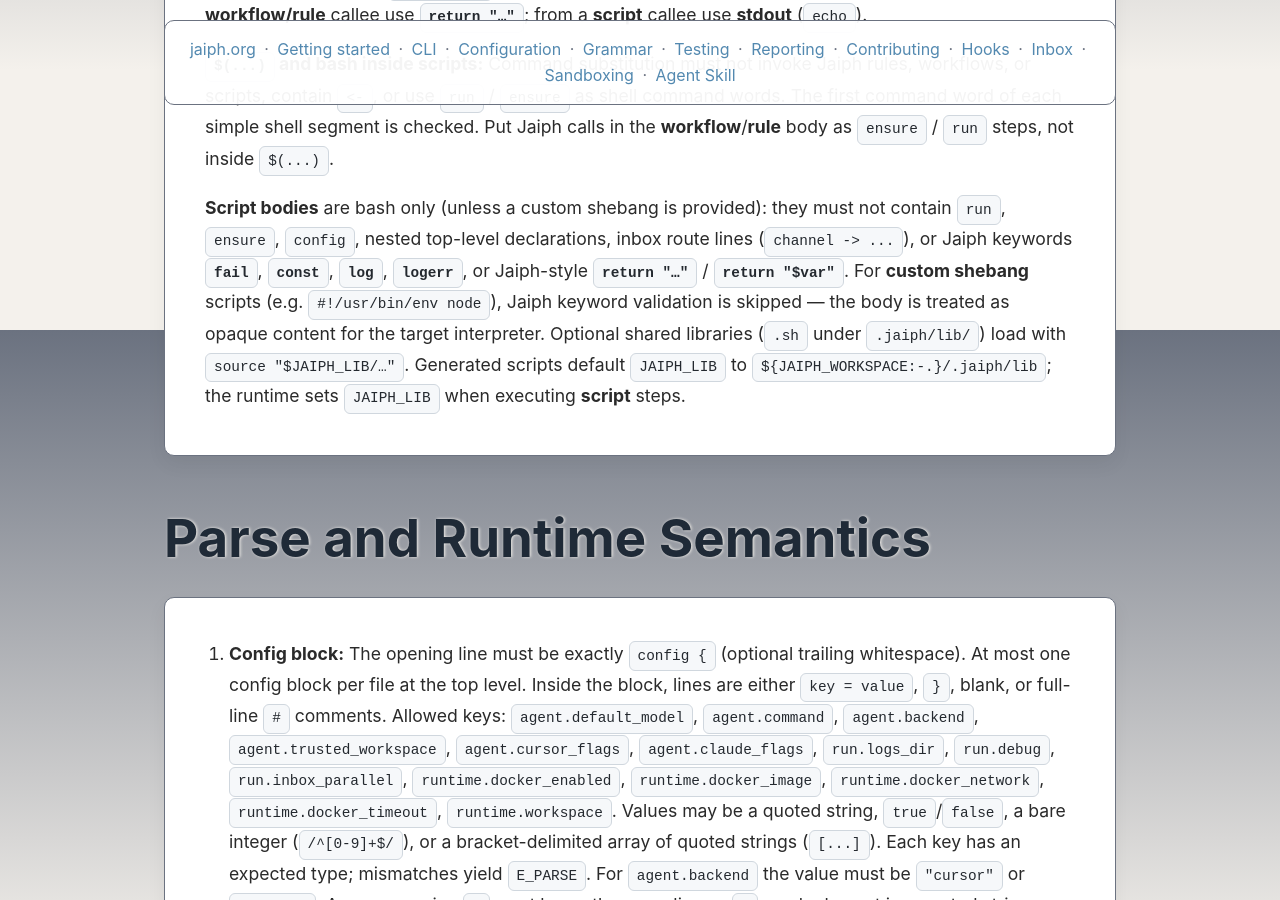
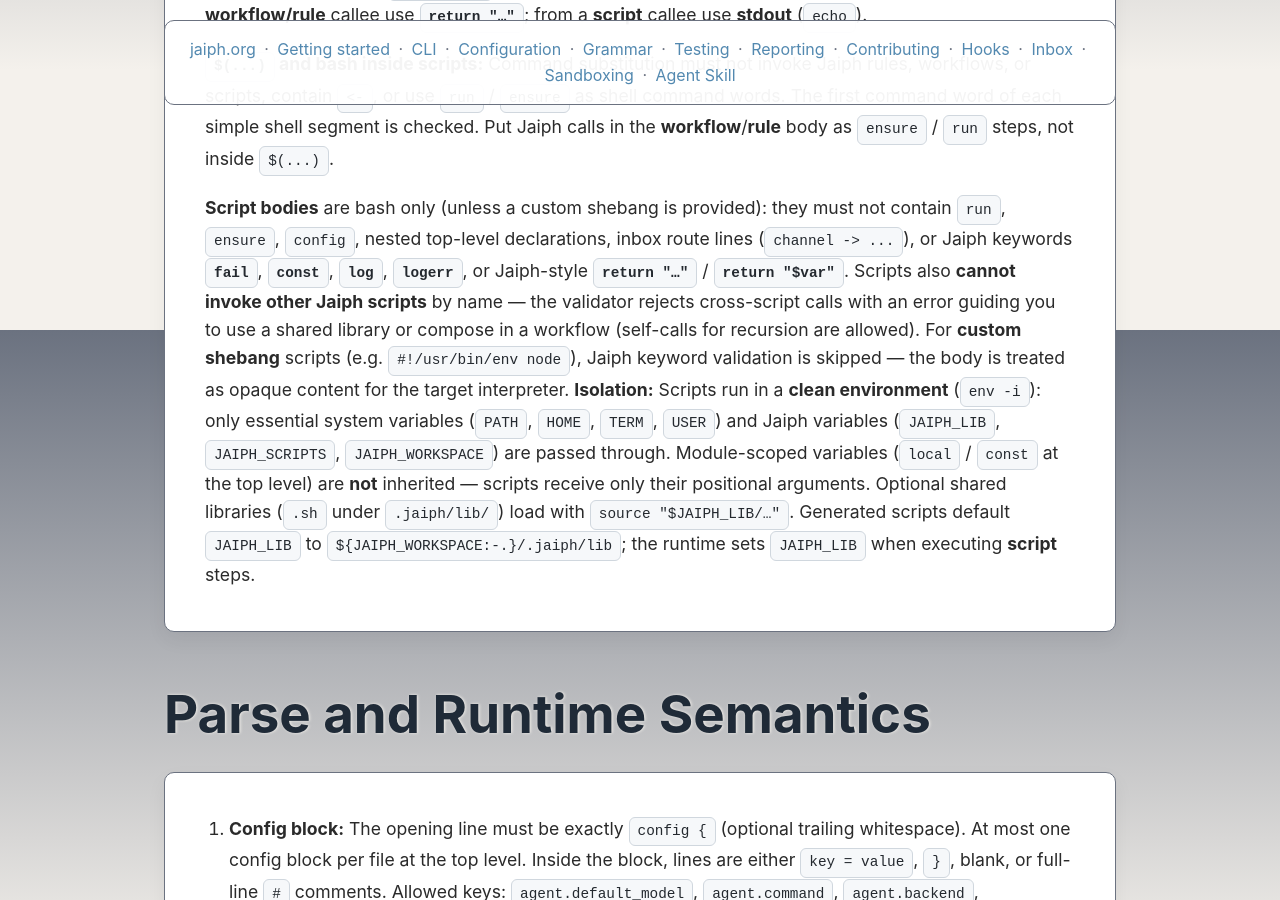
Before and after one commit to jaiphlang/jaiph, a Jekyll site: the page built from docs/grammar.md, in a window 1280 px wide and 900 px high, scrolled down 8670 px. Built offline with Jekyll 4.4.1, drawn with Linux system fonts in a browser that asks for light colours; some of the changed text lies outside the part shown.

Commit message:
Feat: script isolation with env-i, cross-script call detection, and shared lib support
Scripts now execute in a clean process environment via `env -i`, inheriting
only essential system variables (PATH, HOME, TERM, USER) and Jaiph-specific
ones (JAIPH_LIB, JAIPH_SCRIPTS, JAIPH_WORKSPACE). Module-scoped local/const
variables are no longer forwarded to standalone script files (env shims
removed). The validator rejects cross-script calls while allowing self-
recursion. Adds E2E test 101_script_isolation.sh, updates test 91 to assert
script isolation, and includes compiler golden tests for the new behavior.
Documentation updated across README, grammar, getting-started, and changelog.

Signed-off-by: Jakub Dzikowski <jakub.t.dzikowski@gmail.com>

```diff
--- a/docs/grammar.md
+++ b/docs/grammar.md
@@ -230,7 +230,7 @@ Jaiph separates **managed** invocations (step records under `.jaiph/runs`, deter
 
 **`$(...)` and bash inside scripts:** Command substitution must not invoke Jaiph rules, workflows, or scripts, contain `<-`, or use `run` / `ensure` as shell command words. The first command word of each simple shell segment is checked. Put Jaiph calls in the **workflow**/**rule** body as `ensure` / `run` steps, not inside `$(...)`.
 
-**Script bodies** are bash only (unless a custom shebang is provided): they must not contain `run`, `ensure`, `config`, nested top-level declarations, inbox route lines (`channel -> ...`), or Jaiph keywords **`fail`**, **`const`**, **`log`**, **`logerr`**, or Jaiph-style **`return "…"`** / **`return "$var"`**. For **custom shebang** scripts (e.g. `#!/usr/bin/env node`), Jaiph keyword validation is skipped — the body is treated as opaque content for the target interpreter. Optional shared libraries (`.sh` under `.jaiph/lib/`) load with `source "$JAIPH_LIB/…"`. Generated scripts default `JAIPH_LIB` to `${JAIPH_WORKSPACE:-.}/.jaiph/lib`; the runtime sets `JAIPH_LIB` when executing **script** steps.
+**Script bodies** are bash only (unless a custom shebang is provided): they must not contain `run`, `ensure`, `config`, nested top-level declarations, inbox route lines (`channel -> ...`), or Jaiph keywords **`fail`**, **`const`**, **`log`**, **`logerr`**, or Jaiph-style **`return "…"`** / **`return "$var"`**. Scripts also **cannot invoke other Jaiph scripts** by name — the validator rejects cross-script calls with an error guiding you to use a shared library or compose in a workflow (self-calls for recursion are allowed). For **custom shebang** scripts (e.g. `#!/usr/bin/env node`), Jaiph keyword validation is skipped — the body is treated as opaque content for the target interpreter. **Isolation:** Scripts run in a **clean environment** (`env -i`): only essential system variables (`PATH`, `HOME`, `TERM`, `USER`) and Jaiph variables (`JAIPH_LIB`, `JAIPH_SCRIPTS`, `JAIPH_WORKSPACE`) are passed through. Module-scoped variables (`local` / `const` at the top level) are **not** inherited — scripts receive only their positional arguments. Optional shared libraries (`.sh` under `.jaiph/lib/`) load with `source "$JAIPH_LIB/…"`. Generated scripts default `JAIPH_LIB` to `${JAIPH_WORKSPACE:-.}/.jaiph/lib`; the runtime sets `JAIPH_LIB` when executing **script** steps.
 
 ## Parse and Runtime Semantics
 
@@ -238,7 +238,7 @@ Jaiph separates **managed** invocations (step records under `.jaiph/runs`, deter
 2. **ensure:** An optional argument tail after the REF is passed through to the shell (e.g. `ensure check_branch "$1"`). With `recover`, the step becomes a retry loop: run the condition; on failure run the recover body; repeat until the condition passes or max retries are reached. **Syntax constraints:** all rule arguments must appear **before** `recover` — placing arguments after `recover` (e.g. `ensure ci_passes recover "$repo_dir" { … }`) yields `E_PARSE` with a hint showing the valid ordering (`ensure <rule> [args] recover { … }`). A bare `recover` without a recovery block (e.g. `ensure ci_passes "$repo_dir" recover` at end of line) also yields `E_PARSE`. Recover is either a single statement (`ensure dep recover run install_deps`) or a block of statements separated by `;` or newline (`ensure dep recover { run a; run b }`). The recover body sees **`$1`** from the ensure-retry capture channel (`JAIPH_RETURN_VALUE_FILE`) for the failed attempt. For script-driven failures, runtime capture includes script stdout written during that attempt (including nested scripts; stderr only when merged into stdout, e.g. `exec 2>&1` in the script). Step artifacts under `.jaiph/runs/` remain the full record. If none of that applies, **`$1`** may be empty — persist or assert before prompting if your recover text promises a log file on disk.
 3. **Rules:** May use forwarded positional parameters (`$1`, `$2`, `"$@"`) in arguments to `ensure` / `run` and inside string literals. Rule bodies use the same keyword-aware step parser as workflows; validation forbids `prompt`, `send`, `wait`, `ensure … recover`, and `const … = prompt`. **`run`** inside a rule must target a **script** only (not a workflow — use a workflow-level `run` from a caller). **`ensure … recover`** is workflow-only. **Inline brace groups** for short-circuit logic live in **`script`** bodies (e.g. `cmd || { echo >&2 "failed"; return 1; }`), not as raw workflow lines.
 4. **run:** In a **workflow**, `run` targets a **workflow** or **script**. In a **rule**, `run` targets a **script** only. Rules use **`ensure`** for other rules. Optional args after the REF are forwarded to the callee. **Stdout forwarding:** When the caller redirects stdout (e.g. `run greet "alice" > out.txt` or `run produce | tr a-z A-Z`), the callee's stdout is forwarded to the caller's stream *and* written to step artifacts; this applies to background `run … &` as well. **Assignment capture:** For **`run` to a workflow**, the captured value is the callee's explicit **`return "…"`** (via `JAIPH_RETURN_VALUE_FILE`). For **`run` to a script**, capture is **stdout** from the script body.
-5. **Scripts:** Top-level `script` blocks are plain bash with transpiler ref-resolution. **From a workflow or rule**, call with **`run fn [args...]`** only. Do not use Jaiph **`return "…"`** / **`return "$var"`** inside scripts — use **`echo`** / **`printf`** for string data and **`return N`** / **`return $?`** for status. Parsed bodies reject **`fail`**, **`const`**, **`log`**, and **`logerr`** at the Jaiph level (use bash `exit`, `local`, `echo`, `echo >&2`). **Custom shebang (polyglot scripts):** If the first non-empty line of the script body starts with `#!` (e.g. `#!/usr/bin/env node`, `#!/usr/bin/env python3`), it is stored as the script's shebang and excluded from the body commands. Scripts with a non-bash shebang skip Jaiph keyword validation (the body is opaque to the compiler). When no shebang is provided, `#!/usr/bin/env bash` is used as the default. See [Transpilation](#transpilation) for how scripts are emitted as separate executable files.
+5. **Scripts:** Top-level `script` blocks are plain bash with transpiler ref-resolution. **From a workflow or rule**, call with **`run fn [args...]`** only. Do not use Jaiph **`return "…"`** / **`return "$var"`** inside scripts — use **`echo`** / **`printf`** for string data and **`return N`** / **`return $?`** for status. Parsed bodies reject **`fail`**, **`const`**, **`log`**, and **`logerr`** at the Jaiph level (use bash `exit`, `local`, `echo`, `echo >&2`). **Custom shebang (polyglot scripts):** If the first non-empty line of the script body starts with `#!` (e.g. `#!/usr/bin/env node`, `#!/usr/bin/env python3`), it is stored as the script's shebang and excluded from the body commands. Scripts with a non-bash shebang skip Jaiph keyword validation (the body is opaque to the compiler). When no shebang is provided, `#!/usr/bin/env bash` is used as the default. **Isolation:** Scripts run in a **clean process environment** — only positional arguments, essential system variables (`PATH`, `HOME`, `TERM`, `USER`), and Jaiph variables (`JAIPH_LIB`, `JAIPH_SCRIPTS`, `JAIPH_WORKSPACE`) are inherited. Module-scoped `local` / `const` variables are **not** passed to scripts (use shared libraries via `source "$JAIPH_LIB/…"` for common utilities). See [Transpilation](#transpilation) for how scripts are emitted as separate executable files.
 6. **Conditional steps:** Only **brace form** is valid in workflows: `if [not] ensure REF [args] { ... } [ else if [not] ensure|run REF [args] { ... } ] [ else { ... } ]` and `if [not] run REF [args] { ... }` with the same chaining. Only **`ensure`** and **`run`** conditions — express command tests with **`run`** to a **script** (e.g. `if not run file_exists "$1" { fail "missing file" }`). **Branches** contain normal **workflow** steps (same rules as the outer body — no raw shell).
 7. **prompt:** Two forms are supported:
    - `prompt "<text>"` — Sends the text to the agent; compiles to `jaiph::prompt ...` with bash variable expansion.
@@ -269,7 +269,7 @@ Jaiph separates **managed** invocations (step records under `.jaiph/runs`, deter
     - Background work should finish before the **script** or managed step returns, or output may be lost.
     - Do not call Jaiph internals from background subprocesses unless you understand `run.inbox_parallel` locking.
     - Concurrent stdout may interleave in artifacts at the line level (normal Bash).
-18. **Top-level `local` / `const` (env declarations):** `local name = value` or `const name = value` declares a module-scoped variable (same value rules). The variable is transpiled to a prefixed bash variable using `__` as separator (e.g. `const role` in module `entry` becomes `entry__role="..."`). Inside each rule, script, and workflow body, a `local` shim is emitted so that `$role` resolves to the prefixed variable (`local role="$entry__role"`). Variable names participate in the unified namespace — they cannot collide with channel, rule, workflow, or script names. A top-level initializer may reference another module-scoped variable by name; a cyclic chain of references is rejected at transpile time with `E_PARSE`. Variables are module-scoped only and are not exportable; cross-module access is not supported.
+18. **Top-level `local` / `const` (env declarations):** `local name = value` or `const name = value` declares a module-scoped variable (same value rules). The variable is transpiled to a prefixed bash variable using `__` as separator (e.g. `const role` in module `entry` becomes `entry__role="..."`). Inside each **rule** and **workflow** body, a `local` shim is emitted so that `$role` resolves to the prefixed variable (`local role="$entry__role"`). **Scripts do not receive env shims** — they run in full isolation and cannot see module-level variables (use shared libraries or pass data as positional arguments). Variable names participate in the unified namespace — they cannot collide with channel, rule, workflow, or script names. A top-level initializer may reference another module-scoped variable by name; a cyclic chain of references is rejected at transpile time with `E_PARSE`. Variables are module-scoped only and are not exportable; cross-module access is not supported.
 
 ## Validation Rules
 
@@ -292,6 +292,7 @@ Rules:
    - `run` in a **workflow** must target a workflow or script. Using `run` on a rule yields `E_VALIDATE`.
    - `run` in a **rule** must target a **script** (not a workflow or rule).
    - **`$(...)`** and the first command word in **script** bodies must not invoke Jaiph symbols, contain `<-`, or use `run`/`ensure` as shell commands. Script bodies cannot contain `run`, `ensure`, `config`, nested declarations, `channel ->` routes, or Jaiph **`fail` / `const` / `log` / `logerr` / `return "…"`**.
+   - **Cross-script calls are forbidden:** A script body must not invoke another Jaiph script by its transpiled name. The validator checks the leading word of each command against known script symbols and rejects matches with `E_VALIDATE`: `"scripts cannot call other Jaiph scripts; use a shared library or compose in a workflow"`. A script calling **itself** (recursion) is allowed.
    - These checks apply to both local and imported references.
 7. **Send and route validation:** Channel references must resolve to declared channels (`E_VALIDATE` when missing). Route targets must be **workflows**. `name = channel <- …` yields `E_PARSE`. A bare ref on the send RHS that names a workflow/script is rejected with a hint to use **`run`**. Max dispatch depth 100 (`E_DISPATCH_DEPTH`).
 8. **`ensure … recover` ordering and block requirement:** Arguments after `recover` yield `E_PARSE` (rule arguments must appear before `recover`). A `recover` keyword without a following `{ … }` block yields `E_PARSE` (recover requires a block). Valid: `ensure rule [args] recover { … }`. Invalid: `ensure rule recover "arg" { … }`, `ensure rule "arg" recover`.
@@ -305,6 +306,6 @@ Rules:
 3. **Emitted symbols:** Rules, workflows, and scripts share one namespace per module for generated Bash names. Each is emitted as `<module>::<name>::impl` and `<module>::<name>`. The kind (`rule`, `workflow`, `script`) is passed explicitly to `jaiph::run_step`, not encoded in the symbol name. Channels and top-level locals use different naming (`channel` declarations and `module__name` variables); duplicates between those and rules/workflows/scripts are still rejected at parse time (`E_PARSE`).
 4. **Rules:** Each rule is emitted as `<module>::<name>::impl` (the implementation) and `<module>::<name>` (a wrapper that calls `jaiph::run_step <symbol> rule jaiph::execute_readonly <symbol>::impl`). When config is present, the wrapper is invoked inside a metadata scope that sets the config env vars for the duration of the step.
 5. **Workflows:** Each workflow is emitted as `<module>::<name>::impl` and `<module>::<name>`, with the wrapper using `jaiph::run_step <symbol> workflow <symbol>::impl "$@"` and the same metadata-scoping behavior as rules. When a workflow has its own `config` block, a dedicated `<module>::<name>::with_metadata_scope` bash function is emitted that saves, sets, and restores the config env vars — and locks its overrides (`_LOCKED=1`) so that inner module-scope wrappers (e.g. for rules or scripts called from the workflow) do not revert the workflow's values. The workflow-level scope takes precedence over the module-level scope; if no workflow-level config exists, the module-level scope is used as before.
-6. **Scripts:** Each top-level script is **emitted as a separate executable file** under `build/scripts/<name>` with `chmod +x` (permission `0o755`). The file content is the shebang line (custom or default `#!/usr/bin/env bash`) followed by the body. **Bash scripts** (no shebang or `#!/usr/bin/env bash`) have their body processed through the transpiler's ref-resolution and variable expansion; **non-bash scripts** (custom shebang like `#!/usr/bin/env node`) pass the body through verbatim. The generated module `.sh` invokes scripts via `"$JAIPH_SCRIPTS/<name>" "$@"` inside a `jaiph::run_step` wrapper. A convenience shim `<name>` is still emitted in the module for non-workflow shell callers. The module preamble exports `JAIPH_SCRIPTS` pointing to the scripts directory relative to the module file. **`jaiph run`** and **`jaiph test`** unset any inherited `JAIPH_SCRIPTS` from the parent environment so each build uses its own scripts directory.
+6. **Scripts:** Each top-level script is **emitted as a separate executable file** under `build/scripts/<name>` with `chmod +x` (permission `0o755`). The file content is the shebang line (custom or default `#!/usr/bin/env bash`) followed by the body. **Bash scripts** (no shebang or `#!/usr/bin/env bash`) have their body processed through the transpiler's ref-resolution and variable expansion; **non-bash scripts** (custom shebang like `#!/usr/bin/env node`) pass the body through verbatim. **No env shims** are emitted in standalone script files — module-scoped variables are not forwarded (scripts run in isolation). The generated module `.sh` invokes scripts via `"$JAIPH_SCRIPTS/<name>" "$@"` inside a `jaiph::run_step` wrapper. **Isolated execution:** At runtime, script steps are executed via `env -i` with only `PATH`, `HOME`, `TERM`, `USER`, `JAIPH_LIB`, `JAIPH_SCRIPTS`, and `JAIPH_WORKSPACE` passed through — no other environment variables from the calling module leak into the script process. A convenience shim `<name>` is still emitted in the module for non-workflow shell callers. The module preamble exports `JAIPH_SCRIPTS` pointing to the scripts directory relative to the module file. **`jaiph run`** and **`jaiph test`** unset any inherited `JAIPH_SCRIPTS` from the parent environment so each build uses its own scripts directory.
 7. **Send steps and routes:** Send transpiles to `jaiph::send` with a payload from the literal, variable expansion, `run` callee, or `$1` for standalone `<-`. Route declarations transpile to `jaiph::register_route` at the top of the orchestrator and `jaiph::drain_queue` at the end of its `::impl`. Runtime: `src/runtime/inbox.sh` via `jaiph_stdlib.sh`.
 8. **Conditional steps, fail, wait, prompt schema, recover, capture:** Brace `if` lowers to bash `if …; then … fi`. **`fail`** → stderr message + `exit 1`. **`wait`** → bash `wait`. **Prompt + `returns`:** `jaiph::prompt_capture_with_schema` with JSON extraction and schema validation (same exit codes as before). **ensure … recover:** bounded retry loop; recover **`$1`** from **`JAIPH_RETURN_VALUE_FILE`** after a failed ensure attempt (script stdout captured for that attempt, including nested scripts; stderr only if merged into stdout by the script). **Assignment capture:** **Rules and workflows** use `JAIPH_RETURN_VALUE_FILE` and **`jaiph::set_return_value`** for **`return "…"`** / **`return "$var"`**. **Scripts** do **not** emit `jaiph::set_return_value`; **`run` to a script** captures **stdout** instead.
```
Also changed, not shown: docs/getting-started.md (+2 -2 lines), docs/index.html (+5 -2 lines), src/transpile/emit-script.ts (+3 -10 lines), src/transpile/validate.ts (+12 -0 lines), test/compiler-golden.test.ts (+90 -0 lines), .jaiph/QUEUE.md, CHANGELOG.md, README.md, 4 other files.
